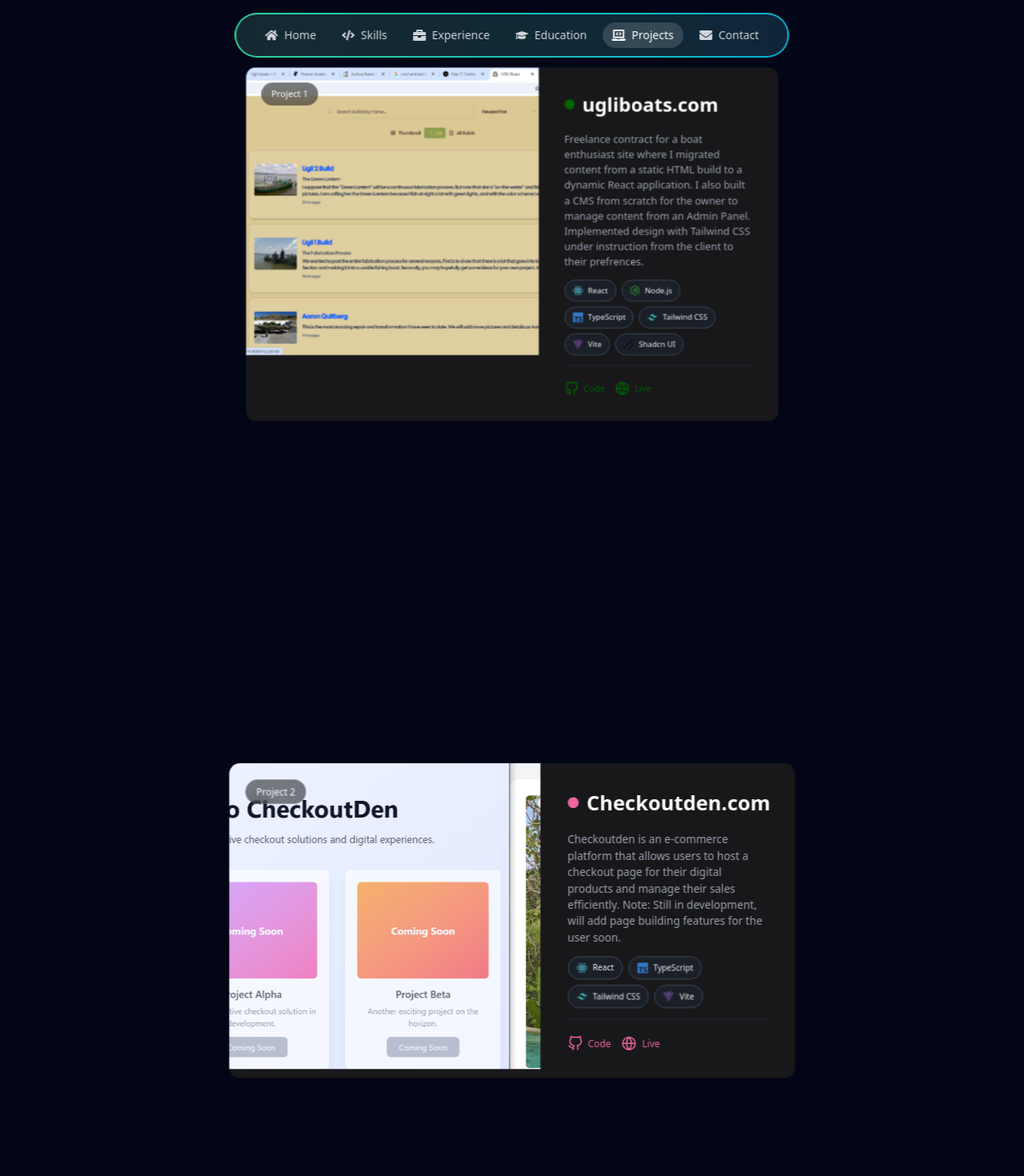
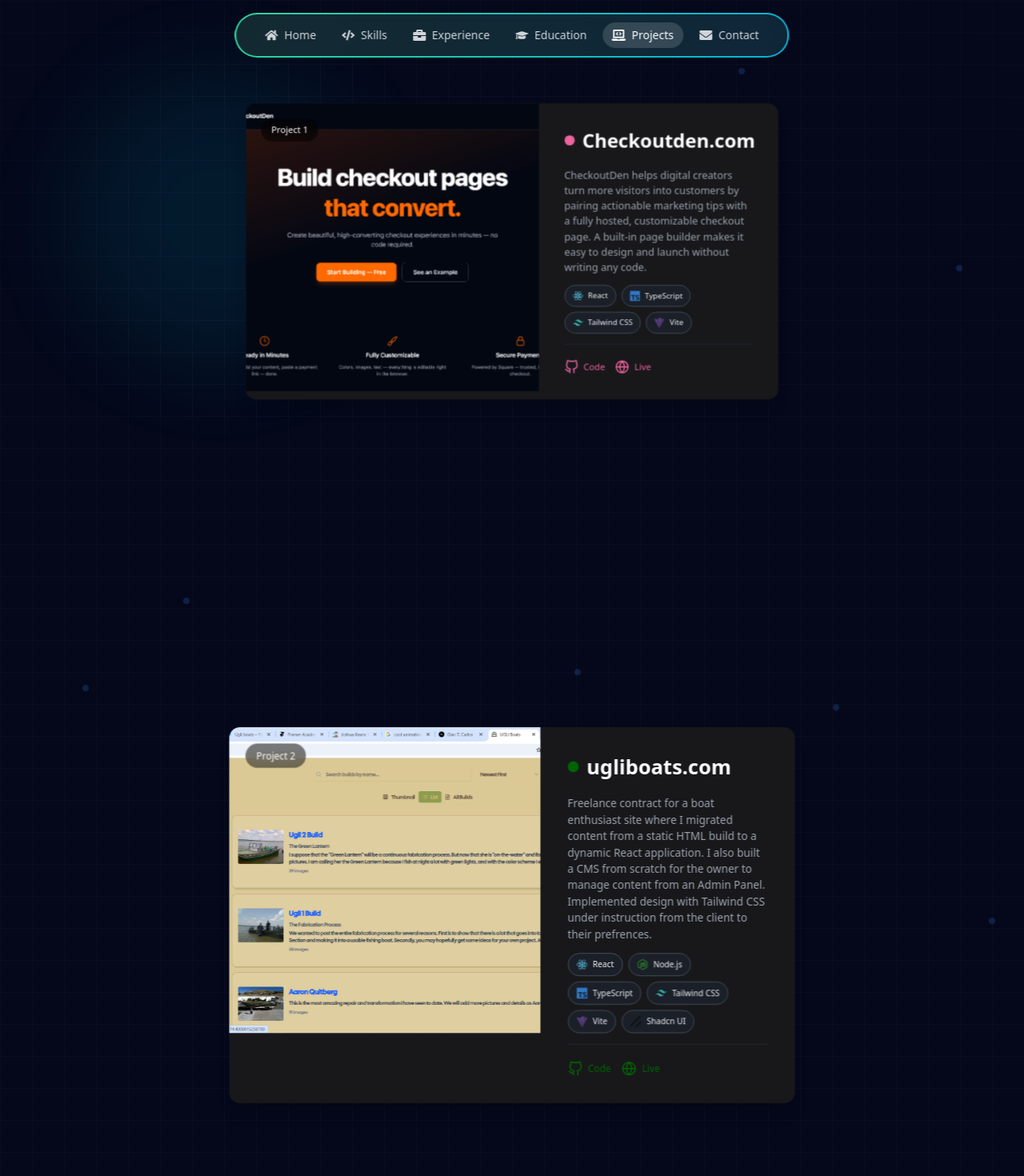
Before and after one commit to joshtho/portfolio, a React (Vite) app: page /#/projects in a window 1280 px wide. Shown: the top 1470 px of the page at 80% size. Built offline with nearby package versions, Linux system fonts and the light colour scheme.

Commit message:
background changes in multiple tabs, description changes, and orientation of projects

```diff
--- /dev/null
+++ b/src/components/ui/GridBackdrop.jsx
@@ -0,0 +1,32 @@
+const GridBackdrop = ({ particleCount = 20 }) => {
+  return (
+    <div className="absolute inset-0 overflow-hidden pointer-events-none">
+      {/* Base color */}
+      <div className="absolute inset-0 bg-[#04081A]" />
+
+      {/* Grid lines */}
+      <div className="absolute inset-0 bg-[linear-gradient(rgba(50,50,70,0.15)_1px,transparent_1px),linear-gradient(90deg,rgba(50,50,70,0.15)_1px,transparent_1px)] bg-[size:40px_40px] [mask-image:radial-gradient(ellipse_80%_80%_at_50%_50%,#000_70%,transparent_100%)]" />
+
+      {/* Floating particles */}
+      <div className="absolute inset-0">
+        {[...Array(particleCount)].map((_, i) => (
+          <div
+            key={i}
+            className="absolute w-2 h-2 bg-blue-500/20 rounded-full animate-float"
+            style={{
+              top: `${Math.random() * 100}%`,
+              left: `${Math.random() * 100}%`,
+              animationDelay: `${Math.random() * 5}s`,
+            }}
+          />
+        ))}
+      </div>
+
+      {/* Glow blobs */}
+      <div className="absolute top-20 left-20 w-96 h-96 bg-cyan-500/10 rounded-full filter blur-3xl animate-pulse" />
+      <div className="absolute bottom-20 right-20 w-96 h-96 bg-purple-500/10 rounded-full filter blur-3xl animate-pulse delay-1000" />
+    </div>
+  );
+};
+
+export default GridBackdrop;
--- /dev/null
+++ b/src/components/ui/Starfield.jsx
@@ -0,0 +1,47 @@
+import { useEffect, useState } from "react";
+import Meteors from "@/components/ui/meteors";
+
+const Starfield = ({ starCount = 120, meteorCount = 6 }) => {
+  const [stars, setStars] = useState([]);
+
+  useEffect(() => {
+    const generated = [...new Array(starCount)].map(() => ({
+      top: Math.random() * 100 + "%",
+      left: Math.random() * 100 + "%",
+      size: Math.random() * 2 + 1,
+      opacity: Math.random() * 0.6 + 0.3,
+      animationDelay: Math.random() * 5 + "s",
+      animationDuration: Math.random() * 3 + 2 + "s",
+    }));
+    setStars(generated);
+  }, [starCount]);
+
+  return (
+    <div className="absolute inset-0 overflow-hidden pointer-events-none">
+      {/* Nebula glow */}
+      <div className="absolute inset-0 bg-[radial-gradient(ellipse_at_top,rgba(59,130,246,0.12),transparent_60%),radial-gradient(ellipse_at_bottom,rgba(147,51,234,0.1),transparent_60%)]" />
+
+      {/* Twinkling stars */}
+      {stars.map((star, idx) => (
+        <span
+          key={idx}
+          className="absolute rounded-full bg-white animate-twinkle"
+          style={{
+            top: star.top,
+            left: star.left,
+            width: star.size,
+            height: star.size,
+            opacity: star.opacity,
+            animationDelay: star.animationDelay,
+            animationDuration: star.animationDuration,
+          }}
+        />
+      ))}
+
+      {/* Occasional shooting stars */}
+      <Meteors number={meteorCount} />
+    </div>
+  );
+};
+
+export default Starfield;
--- a/src/pages/Education.jsx
+++ b/src/pages/Education.jsx
@@ -1,5 +1,6 @@
 import React, { useState } from "react";
 import EducationLoader from "@/components/ui/EducationLoader";
+import Starfield from "@/components/ui/Starfield";
 import {
   Calendar,
   BookOpen,
@@ -56,6 +57,11 @@
 
   return (
     <section className="min-h-screen relative overflow-hidden py-40 bg-[#04081A]">
+      {/* Starry Background */}
+      <div className="absolute inset-0 z-0">
+        <Starfield starCount={150} meteorCount={8} />
+      </div>
+
       {/* Grid Background */}
       <div className="absolute inset-0 z-0">
         <div className="absolute inset-0 bg-grid-white/[0.05] bg-[length:50px_50px]" />
--- a/src/pages/Experience.jsx
+++ b/src/pages/Experience.jsx
@@ -1,5 +1,6 @@
 import React from "react";
 import { Code2, Activity, Cpu, Layers, Network, Binary } from "lucide-react";
+import Starfield from "@/components/ui/Starfield";
 
 const ExperienceCard = ({
   title,
@@ -74,26 +75,11 @@
   return (
     <>
       <div className="min-h-screen bg-gradient-to-b relative overflow-hidden pt-32 pb-20">
-        {/* Animated gradient background */}
+        {/* Base color */}
         <div className="absolute inset-0 bg-[#04081A]" />
 
-        {/* Grid background */}
-        <div className="absolute inset-0 bg-[linear-gradient(rgba(50,50,70,0.15)_1px,transparent_1px),linear-gradient(90deg,rgba(50,50,70,0.15)_1px,transparent_1px)] bg-[size:40px_40px] [mask-image:radial-gradient(ellipse_80%_80%_at_50%_50%,#000_70%,transparent_100%)]" />
-
-        {/* Animated particles */}
-        <div className="absolute inset-0">
-          {[...Array(20)].map((_, i) => (
-            <div
-              key={i}
-              className="absolute w-2 h-2 bg-blue-500/20 rounded-full animate-float"
-              style={{
-                top: `${Math.random() * 100}%`,
-                left: `${Math.random() * 100}%`,
-                animationDelay: `${Math.random() * 5}s`,
-              }}
-            />
-          ))}
-        </div>
+        {/* Starry Background */}
+        <Starfield starCount={150} meteorCount={8} />
 
         {/* Content container */}
         <div className="relative container mx-auto px-6 mt-10">
--- a/src/pages/Projects.jsx
+++ b/src/pages/Projects.jsx
@@ -6,8 +6,37 @@
 import { SiTypescript, SiTailwindcss, SiRedux, SiVite, SiShadcnui,SiSqlite} from "react-icons/si";
 import { FaReact, FaNodeJs, FaBootstrap } from "react-icons/fa";
 import { DiRuby } from "react-icons/di"
+import GridBackdrop from "@/components/ui/GridBackdrop";
 
 const projects = [
+  {
+    title: "Checkoutden.com",
+    description:
+      "CheckoutDen helps digital creators turn more visitors into customers by pairing actionable marketing tips with a fully hosted, customizable checkout page. A built-in page builder makes it easy to design and launch without writing any code.",
+    src: "house.jpg",
+    link: `${import.meta.env.BASE_URL}Checkoutden.png`,
+    color: "#ed649e",
+    githubLink: "https://github.com/joshtho/living-rivers",
+    liveLink: "https://checkoutden.com",
+    stack: [
+      {
+        name: "React",
+        icon: <FaReact className="w-4 h-4 text-[#61DAFB]" />,
+      },
+      {
+        name: "TypeScript",
+        icon: <SiTypescript className="w-4 h-4 text-[#3178C6]" />,
+      },
+      {
+        name: "Tailwind CSS",
+        icon: <SiTailwindcss className="w-4 h-4 text-[#38B2AC]" />,
+      },
+      {
+        name: "Vite",
+        icon: <SiVite className="w-4 h-4 text-[#563d7c]" />,
+      },
+    ]
+  },
   {
     title: "ugliboats.com",
     description:
@@ -42,34 +71,6 @@
         icon: <SiShadcnui className="w-4 h-4 text-[#090909]" />
       }
 
-    ]
-  },
-  {
-    title: "Checkoutden.com",
-    description:
-      "Checkoutden is an e-commerce platform that allows users to host a checkout page for their digital products and manage their sales efficiently. Note: Still in development, will add page building features for the user soon.",
-    src: "house.jpg",
-    link: `${import.meta.env.BASE_URL}Checkoutden.png`,
-    color: "#ed649e",
-    githubLink: "https://github.com/joshtho/living-rivers",
-    liveLink: "https://checkoutden.com",
-    stack: [
-      {
-        name: "React",
-        icon: <FaReact className="w-4 h-4 text-[#61DAFB]" />,
-      },
-      {
-        name: "TypeScript",
-        icon: <SiTypescript className="w-4 h-4 text-[#3178C6]" />,
-      },
-      {
-        name: "Tailwind CSS",
-        icon: <SiTailwindcss className="w-4 h-4 text-[#38B2AC]" />,
-      },
-      {
-        name: "Vite",
-        icon: <SiVite className="w-4 h-4 text-[#563d7c]" />,
-      },
     ]
   },
   {
@@ -186,8 +187,11 @@
 
   return (
     <ReactLenis root>
-      <main className="bg-black pt-14 md:pt-0" ref={container}>
-        <section className="text-white w-full bg-slate-950">
+      <main className="bg-black pt-14 md:pt-0 relative" ref={container}>
+        <div className="absolute inset-0">
+          <GridBackdrop />
+        </div>
+        <section className="text-white w-full">
           {projects.map((project, i) => {
             const targetScale = 1 - (projects.length - i) * 0.05;
             return (
--- a/src/pages/Skills.jsx
+++ b/src/pages/Skills.jsx
@@ -2,6 +2,7 @@
 import { Card, CardContent } from "@/components/ui/card";
 import { Badge } from "@/components/ui/badge";
 import IconCloudDemo from "@/components/globe";
+import GridBackdrop from "@/components/ui/GridBackdrop";
 import { Code2, ShieldCheck, Database, Layout, Cpu, Cloud } from "lucide-react";
 import {
   FaReact,
@@ -255,7 +256,9 @@
   return (
     <main className="pt-15 lg:pt-0 text-white min-h-screen bg-[#04081A] relative">
       {/* Grid Background */}
-      <div className="absolute inset-0 bg-grid-pattern opacity-20 pointer-events-none"></div>
+      <div className="absolute inset-0">
+        <GridBackdrop />
+      </div>
 
       <section className="container mx-auto px-4 py-11 relative z-10">
         <div className="flex justify-center items-center ">
--- a/tailwind.config.js
+++ b/tailwind.config.js
@@ -6,6 +6,7 @@
     extend: {
       animation: {
         meteor: "meteor 5s linear infinite",
+        twinkle: "twinkle 3s ease-in-out infinite",
       },
       keyframes: {
         meteor: {
@@ -20,6 +21,10 @@
             transform: "rotate(215deg) translateX(-500px)",
             opacity: "0",
           },
+        },
+        twinkle: {
+          "0%, 100%": { opacity: "0.2" },
+          "50%": { opacity: "1" },
         },
       },
       borderRadius: {
--- a/vite.config.js
+++ b/vite.config.js
@@ -5,6 +5,9 @@
 export default defineConfig({
   plugins: [react()],
   base: '/portfolio/',
+  server: {
+    open: true,
+  },
   resolve: {
     alias: {
       "@": path.resolve(__dirname, "./src"),
```
Also changed, not shown: public/Checkoutden.png, 1 other file (tests, documents, lock files or other folders).
